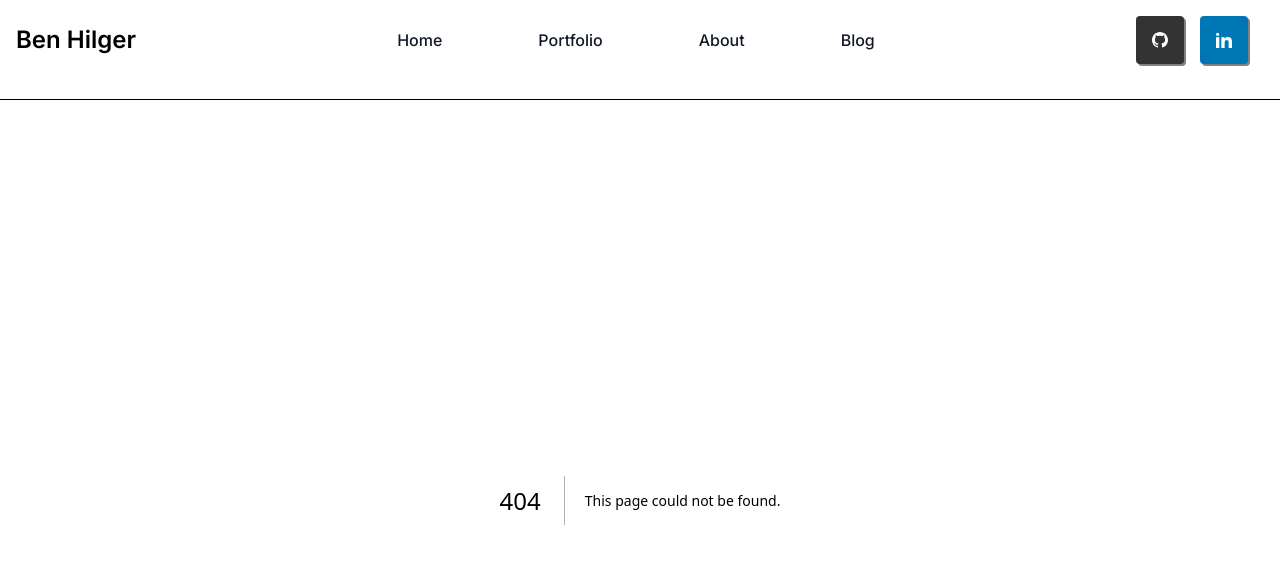
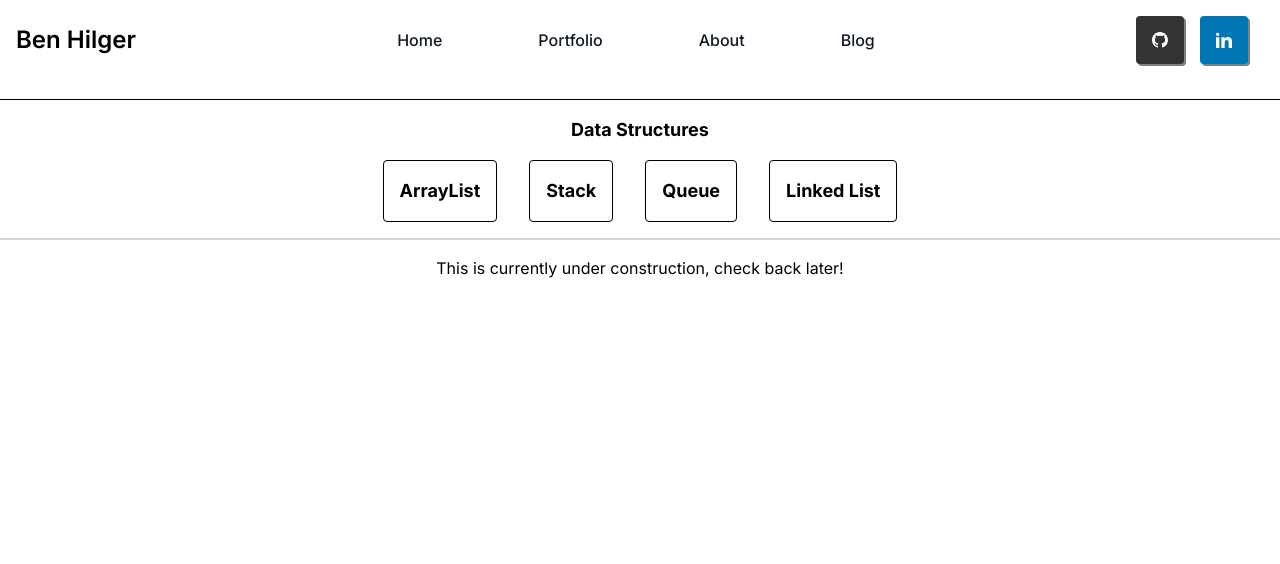
Before and after one commit to Ben-Hilger/website, a Next.js app in the folder web/: page /data-structures/linkedlist in a window 1280 px wide. Before the commit this address had no page. Shown: the top 564 px of the page. Built offline with nearby package versions, Linux system fonts and the light colour scheme.

Commit message:
add basic linked list page

```diff
--- /dev/null
+++ b/web/src/app/data-structures/linkedlist/page.tsx
@@ -0,0 +1,14 @@
+'use client';
+
+import React from "react";
+import DataStructureNavigation from "../datastructure.navigation";
+
+export default function Page() {
+
+    return (
+        <>
+            <DataStructureNavigation />
+            <p className="flex justify-center">This is currently under construction, check back later!</p>
+        </>
+    );
+}
```
